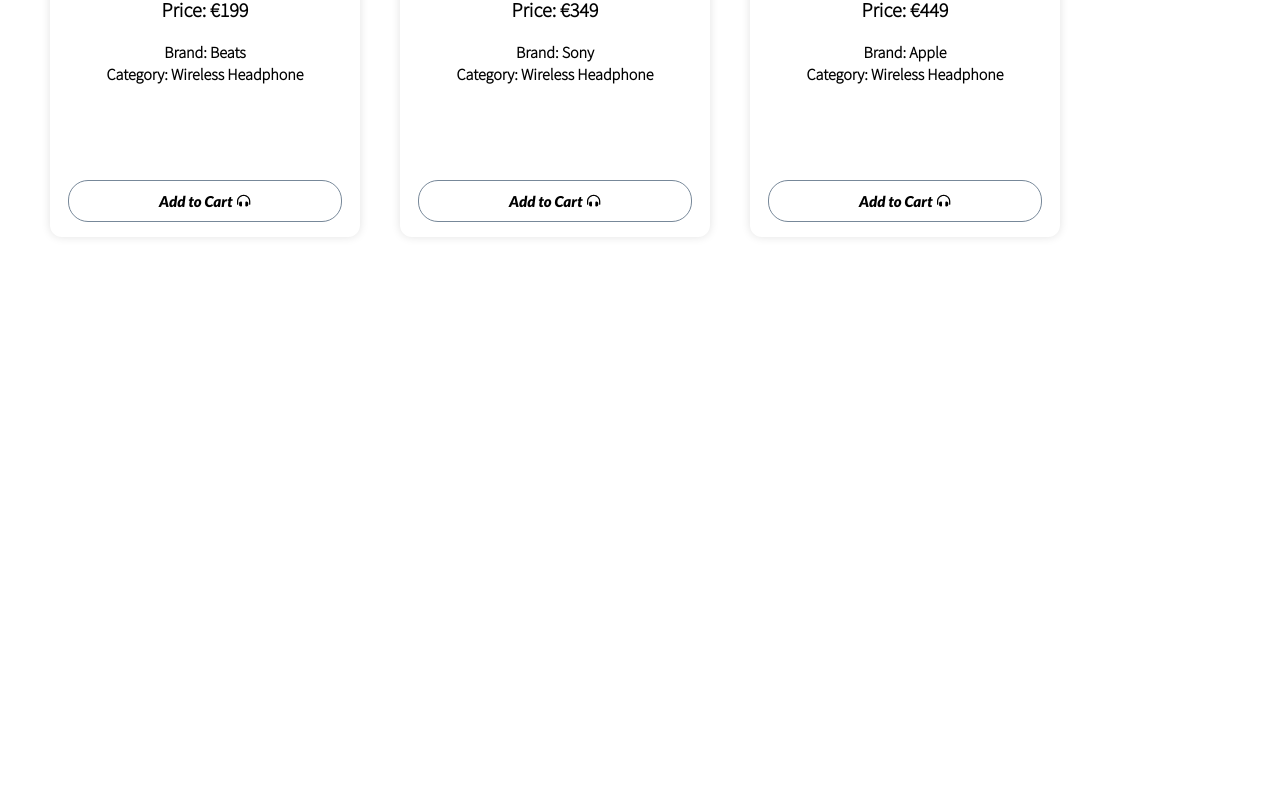
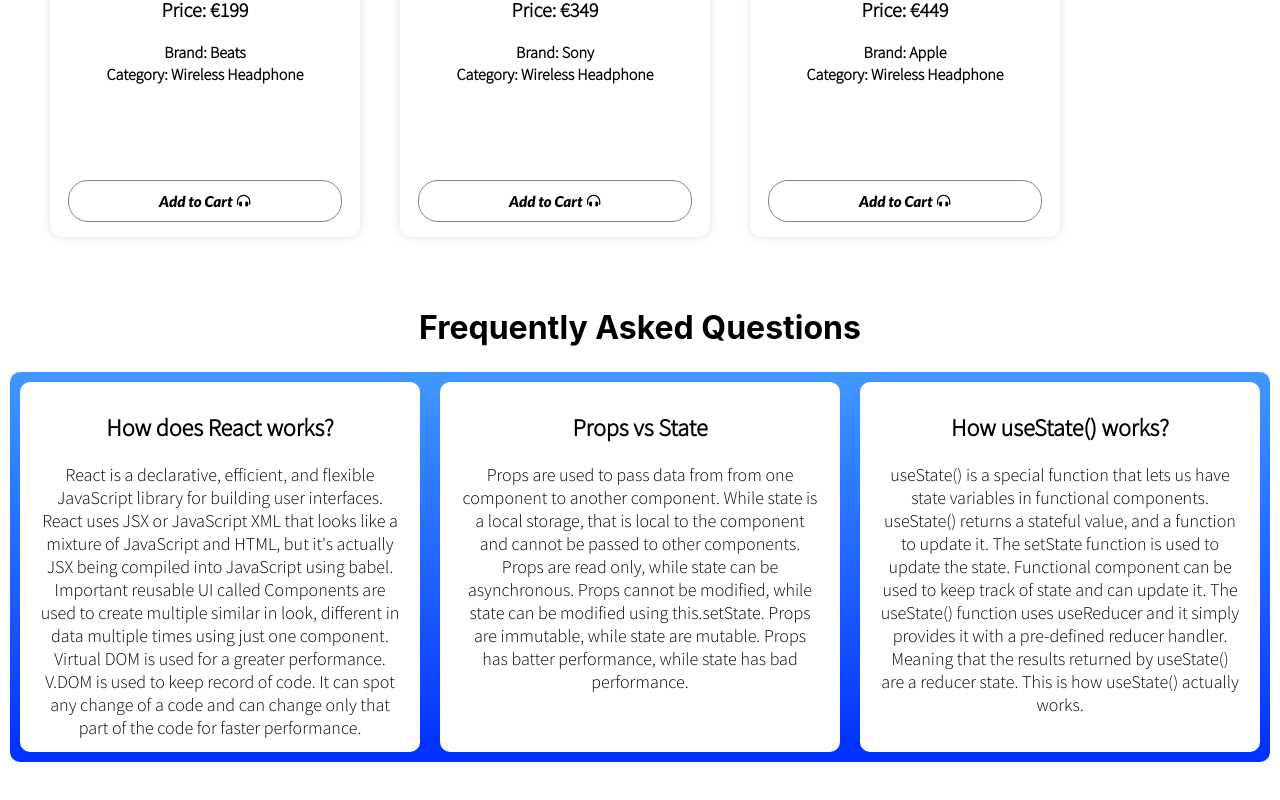
Before and after one commit to SajidJRahman/headphone-experts, a React (Create React App) app: page / in a window 1280 px wide. Shown: the part 2175-2975 px from the top of the page. Before the commit the page ends 2462 px from the top, so only its background shows below. Built offline with nearby package versions, Linux system fonts and the light colour scheme.

Commit message:
questions added

```diff
--- a/src/App.js
+++ b/src/App.js
@@ -1,12 +1,14 @@
 import './App.css';
 import Header from './components/Header/Header';
 import Products from './components/Products/Products';
+import Questions from './components/Questions/Questions';
 
 function App() {
   return (
     <div>
       <Header></Header>
       <Products></Products>
+      <Questions></Questions>
     </div>
   );
 }
--- a/src/components/Header/Header.css
+++ b/src/components/Header/Header.css
@@ -23,3 +23,9 @@
         padding: 10px 30px;
     }
 }
+
+@media screen and (max-width: 350px) {
+    .main-header{
+        padding: 10px 20px;
+    }
+}
--- a/src/components/Products/Products.css
+++ b/src/components/Products/Products.css
@@ -14,7 +14,7 @@
     height: 500px;
     text-align: center;
     background-color: rgb(64, 153, 255);
-    background-image: linear-gradient(to bottom, rgb(0, 47, 255), rgb(64, 153, 255))  ;
+    background-image: linear-gradient(to bottom, rgb(0, 47, 255), rgb(64, 153, 255));
     border-radius: 10px 0px 0px 10px;
     box-shadow: 0px 0px 0px, 0px 0px 10px rgb(200, 200, 200);
     color: white;
@@ -114,3 +114,17 @@
         padding: 10px 26px;
     }
 }
+
+@media screen and (max-width: 350px) {
+    .order-cart{
+        top: 200px;
+    }
+
+    .button-random{
+        padding: 5px 5px;
+    }
+
+    .button-remove{
+        padding: 7px 10px;
+    }
+}
--- /dev/null
+++ b/src/components/Questions/Questions.css
@@ -0,0 +1,96 @@
+.main-question-header{
+    text-align: center;
+    margin-bottom: 0px;
+}
+
+.all-questions{
+    display: flex;
+    justify-content: center;
+}
+
+.questions{
+    text-align: center;
+    margin-top: 25px;
+    margin-bottom: 50px;
+    font-family: 'Source Sans Pro', sans-serif;
+    width: 1260px;
+    height: 390px;
+    border: 1px solid;
+    border-radius: 10px;
+    display: flex;
+    justify-content: center;
+    background-image: linear-gradient(to top, rgb(0, 47, 255), rgb(64, 153, 255));
+    border: none;
+}
+
+.questions p{
+    font-size: 18px;
+}
+
+.questions div{
+    border: 1px solid;
+    margin: 10px;
+    border-radius: 10px;
+    width: 380px;
+    height: 350px;
+    padding: 10px 20px;
+    background-color: white;
+    border: none;
+}
+
+@media screen and (max-width: 992px) {
+    .questions{
+        display: block;
+        width: 380px;
+        height: 1300px;
+    }
+
+    .questions div{
+        width: 320px;
+        height: 400px;
+    }
+}
+
+@media screen and (max-width: 768px) {
+    .all-questions{
+        margin: 0px 5px;
+        margin-bottom: 30px;
+    }
+
+    .questions{
+        display: block;
+        width: 380px;
+        height: 1300px;
+    }
+
+    .questions div{
+        width: 320px;
+        height: 400px;
+    }
+}
+
+@media screen and (max-width: 576px) {
+    .questions{
+        display: block;
+        width: 360px;
+        height: 1360px;
+    }
+
+    .questions div{
+        width: 300px;
+        height: 420px;
+    }
+}
+
+@media screen and (max-width: 350px) {
+    .questions{
+        display: block;
+        width: 330px;
+        height: 1480px;
+    }
+
+    .questions div{
+        width: 270px;
+        height: 460px;
+    }
+}
--- /dev/null
+++ b/src/components/Questions/Questions.js
@@ -0,0 +1,28 @@
+import React from 'react';
+import './Questions.css'
+
+const Questions = () => {
+    return (
+        <div>
+            <h1 className='main-question-header'>Frequently Asked Questions</h1>
+            <div className='all-questions'>
+                <div className='questions'>
+                    <div>
+                        <h2>How does React works?</h2>
+                        <p>React is a declarative, efficient, and flexible JavaScript library for building user interfaces. React uses JSX or JavaScript XML that looks like a mixture of JavaScript and HTML, but it's actually JSX being compiled into JavaScript using babel. Important reusable UI called Components are used to create multiple similar in look, different in data multiple times using just one component. Virtual DOM is used for a greater performance. V.DOM is used to keep record of code. It can spot any change of a code and can change only that part of the code for faster performance.</p>
+                    </div>
+                    <div>
+                        <h2>Props vs State</h2>
+                        <p>Props are used to pass data from from one component to another component. While state is a local storage, that is local to the component and cannot be passed to other components. Props are read only, while state can be asynchronous. Props cannot be modified, while state can be modified using this.setState. Props are immutable, while state are mutable. Props has batter performance, while state has bad performance.</p>
+                    </div>
+                    <div>
+                        <h2>How useState() works?</h2>
+                        <p>useState() is a special function that lets us have state variables in functional components. useState() returns a stateful value, and a function to update it. The setState function is used to update the state. Functional component can be used to keep track of state and can update it. The useState() function uses useReducer and it simply provides it with a pre-defined reducer handler. Meaning that the results returned by useState() are a reducer state. This is how useState() actually works.</p>
+                    </div>
+                </div>
+            </div>
+        </div>
+    );
+};
+
+export default Questions;
```
